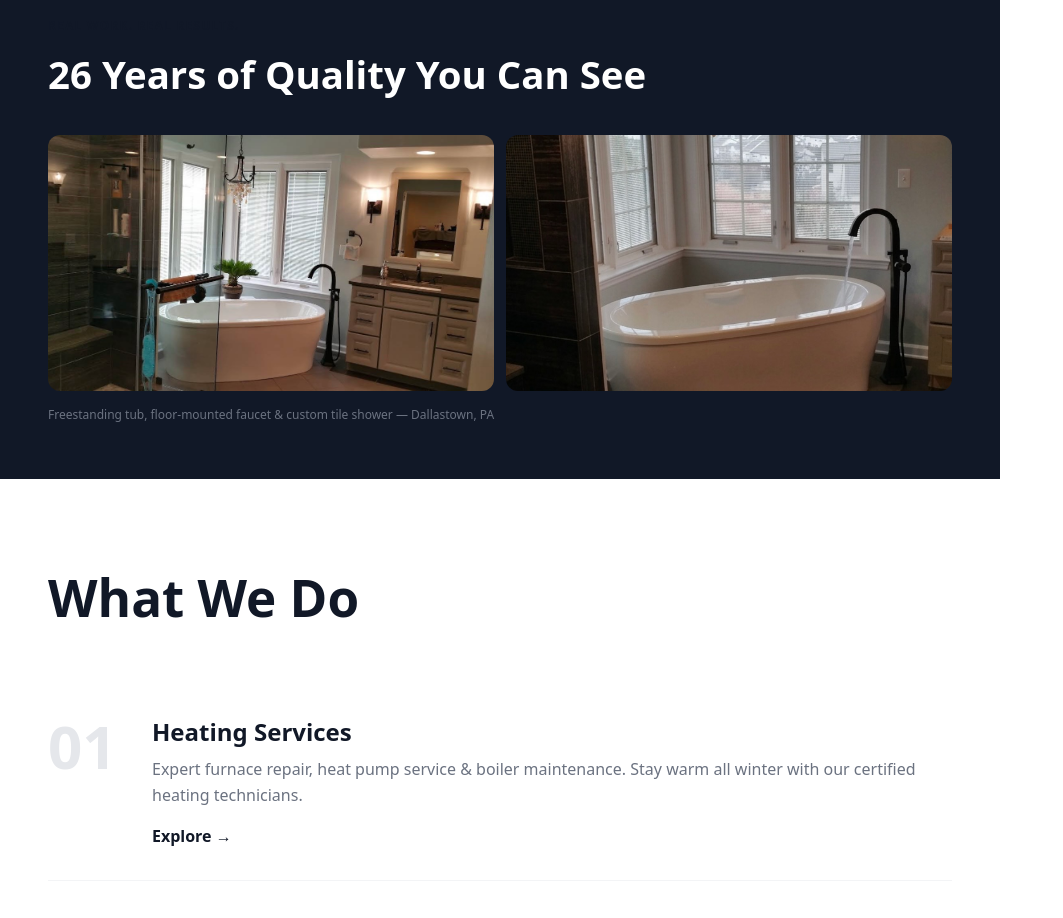
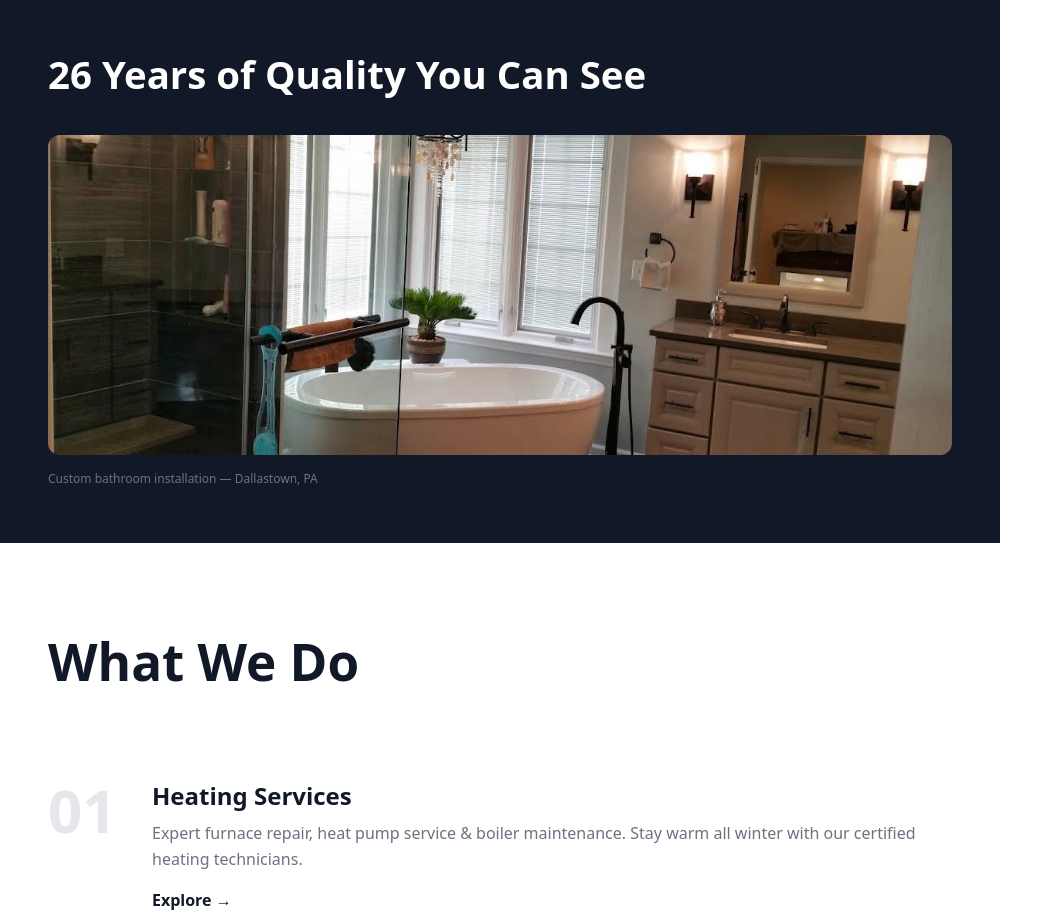
Before and after one commit to bmullecker/service-based_hvac_v1, a React (Vite) app: page /cooling in a window 1280 px wide. Shown: the part 860-1778 px from the top of the page, without its empty margins (0-1063 px from the left). Built offline with nearby package versions, Linux system fonts and the light colour scheme.

Commit message:
Simplify work photos: single wide shot on homepage only
Remove two-photo grid and plumbing page section. One strong image on
homepage, no unverified shower caption language.

https://claude.ai/code/session_01LXLNZuYoqCHze6cqFkgNRe

```diff
--- a/src/pages/Home.jsx
+++ b/src/pages/Home.jsx
@@ -191,29 +191,20 @@ export default function Home() {
             </div>
           </section>
 
-          {/* Section 1b — Real Work Photos */}
+          {/* Section 1b — Real Work Photo */}
           <section className="bg-gray-900 py-14 px-6 md:px-12">
             <p className="text-orange-400 text-xs font-bold tracking-widest uppercase mb-3">Real Work. Real Results.</p>
             <h2 className="font-black text-white mb-8" style={{ fontSize: 'clamp(1.6rem, 3vw, 2.4rem)' }}>
               26 Years of Quality You Can See
             </h2>
-            <div className="grid grid-cols-2 gap-3">
-              <div className="overflow-hidden rounded-xl">
-                <img
-                  src="/images/roland-work-2.jpg"
-                  alt="Custom bathroom remodel by Roland Plumbing — York County PA"
-                  className="w-full h-48 md:h-64 object-cover hover:scale-105 transition-transform duration-500"
-                />
-              </div>
-              <div className="overflow-hidden rounded-xl">
-                <img
-                  src="/images/roland-work-1.jpg"
-                  alt="Freestanding tub installation by Roland Plumbing — Dallastown PA"
-                  className="w-full h-48 md:h-64 object-cover hover:scale-105 transition-transform duration-500"
-                />
-              </div>
+            <div className="overflow-hidden rounded-xl">
+              <img
+                src="/images/roland-work-2.jpg"
+                alt="Bathroom remodel by Roland Plumbing Heating & Air — York County PA"
+                className="w-full h-64 md:h-80 object-cover hover:scale-105 transition-transform duration-500"
+              />
             </div>
-            <p className="text-gray-500 text-xs mt-4">Freestanding tub, floor-mounted faucet & custom tile shower — Dallastown, PA</p>
+            <p className="text-gray-500 text-xs mt-4">Custom bathroom installation — Dallastown, PA</p>
           </section>
 
           {/* Section 2 — Services */}
--- a/src/pages/Plumbing.jsx
+++ b/src/pages/Plumbing.jsx
@@ -156,33 +156,6 @@ export default function Plumbing() {
         </div>
       </section>
 
-      {/* Our Work */}
-      <section className="py-14 px-4 bg-gray-900">
-        <div className="max-w-5xl mx-auto">
-          <h2 className="text-3xl font-bold text-white text-center mb-3">Our Work</h2>
-          <p className="text-gray-400 text-center mb-10">Real projects completed by Roland in York County, PA.</p>
-          <div className="grid grid-cols-1 md:grid-cols-2 gap-4">
-            <div className="overflow-hidden rounded-2xl">
-              <img
-                src="/images/roland-work-1.jpg"
-                alt="Freestanding soaking tub installation by Roland Plumbing in York County PA"
-                className="w-full h-72 object-cover hover:scale-105 transition-transform duration-500"
-              />
-            </div>
-            <div className="overflow-hidden rounded-2xl">
-              <img
-                src="/images/roland-work-2.jpg"
-                alt="Custom bathroom remodel with glass shower and vanity by Roland Plumbing"
-                className="w-full h-72 object-cover hover:scale-105 transition-transform duration-500"
-              />
-            </div>
-          </div>
-          <p className="text-gray-500 text-sm text-center mt-6">
-            Freestanding tub installation, floor-mounted faucet, custom tile shower, and double vanity — Dallastown, PA
-          </p>
-        </div>
-      </section>
-
       {/* FAQ */}
       <section className="py-14 px-4 bg-gray-50">
         <div className="max-w-4xl mx-auto">
```
